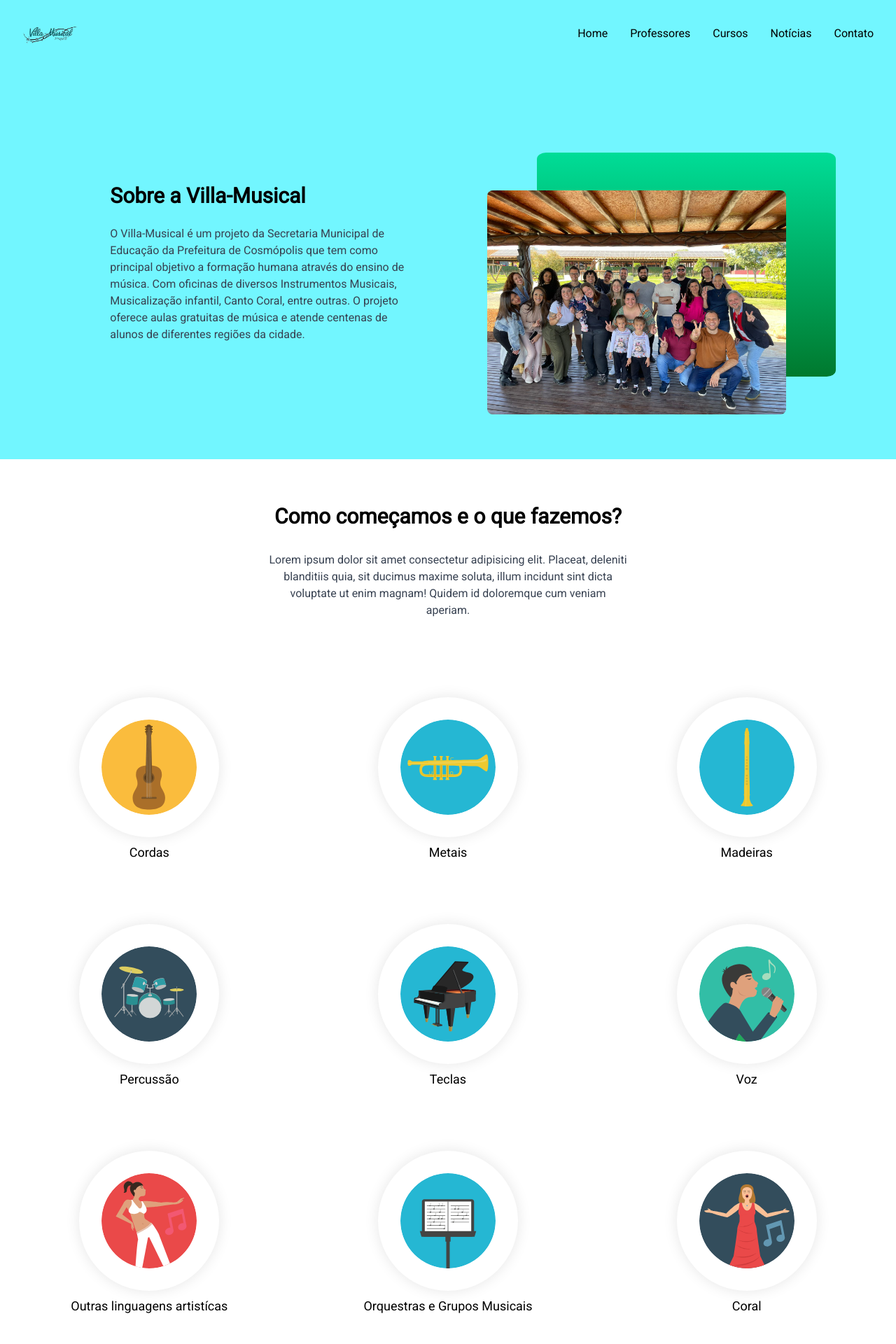
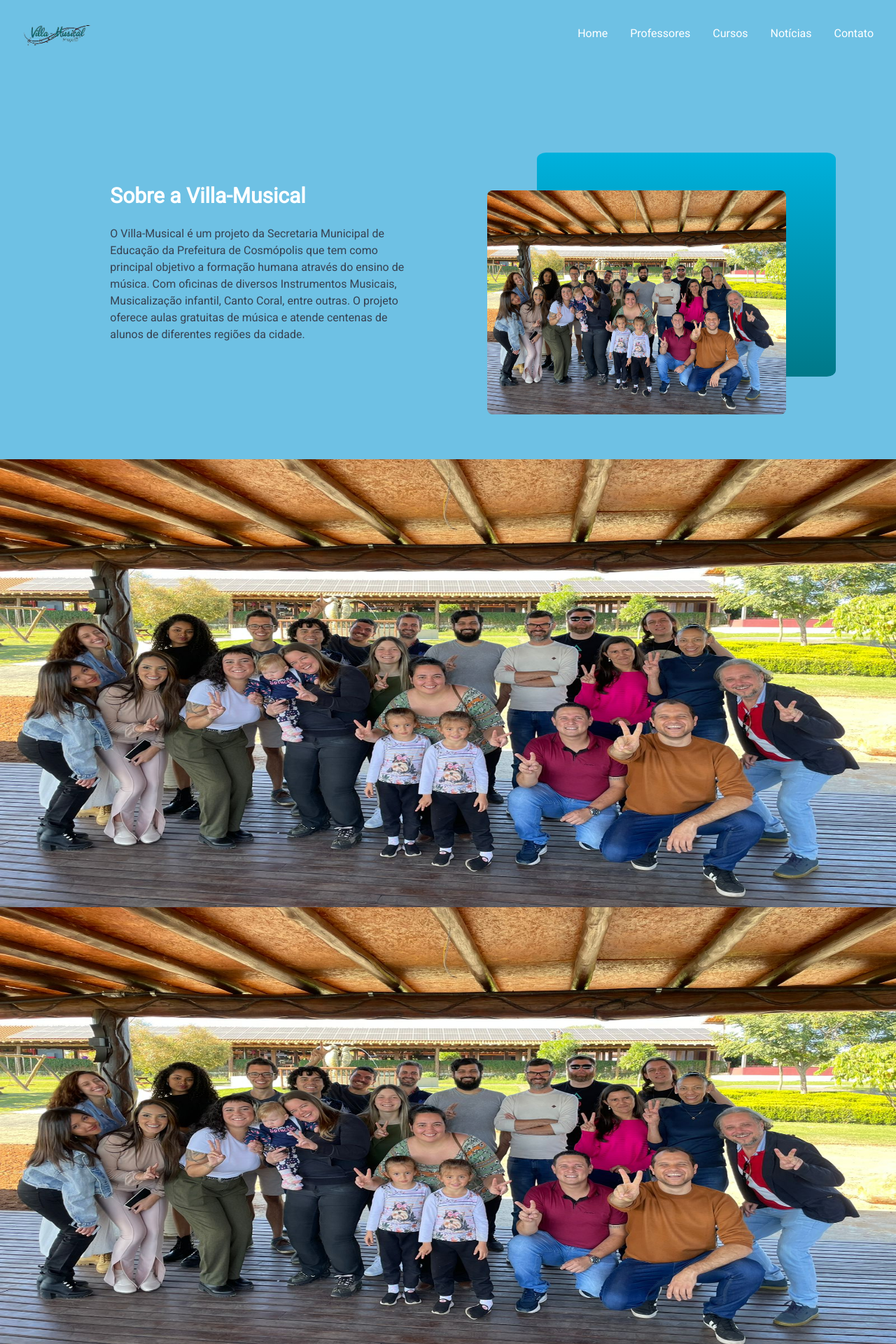
Before and after one commit to Andresa-Alves-Ribeiro/villa-musical, a Next.js app: page / in a window 1280 px wide. Shown: the top 1920 px of the page at 70% size. Built offline with nearby package versions, Linux system fonts and the light colour scheme.

Commit message:
Implementando carousel

```diff
--- a/package.json
+++ b/package.json
@@ -10,11 +10,13 @@
   },
   "dependencies": {
     "autoprefixer": "10.4.14",
+    "bootstrap": "^5.3.0",
     "eslint": "8.42.0",
     "eslint-config-next": "13.4.4",
     "next": "13.4.4",
     "postcss": "8.4.24",
     "react": "18.2.0",
+    "react-bootstrap": "^2.8.0",
     "react-dom": "18.2.0",
     "tailwindcss": "3.3.2"
   }
--- /dev/null
+++ b/src/app/components/carousel/carousel.jsx
@@ -0,0 +1,34 @@
+import Image from 'next/image';
+import Equipe from '../../assets/integrantes.jpeg'
+
+
+export default function Carousel() {
+    return (
+        <div id="carouselExampleIndicators" className="carousel slide" data-ride="carousel">
+            <ol className="carousel-indicators">
+                <li data-target="#carouselExampleIndicators" data-slide-to="0" className="active"></li>
+                <li data-target="#carouselExampleIndicators" data-slide-to="1"></li>
+                <li data-target="#carouselExampleIndicators" data-slide-to="2"></li>
+            </ol>
+            <div className="carousel-inner">
+                <div className="carousel-item active">
+                    <Image className="d-block w-90" src={Equipe} alt="First slide" style={{ height: '80vh' }} />
+                </div>
+                <div className="carousel-item">
+                    <Image className="d-block w-100" src={Equipe} alt="Second slide" style={{ height: '80vh' }} />
+                </div>
+                <div className="carousel-item">
+                    <Image className="d-block w-100" src={Equipe} alt="Third slide" style={{ height: '80vh' }} />
+                </div>
+            </div>
+            <a className="carousel-control-prev" href="#carouselExampleIndicators" role="button" data-slide="prev">
+                <span className="carousel-control-prev-icon" aria-hidden="true"></span>
+                <span className="sr-only">Previous</span>
+            </a>
+            <a className="carousel-control-next" href="#carouselExampleIndicators" role="button" data-slide="next">
+                <span className="carousel-control-next-icon" aria-hidden="true"></span>
+                <span className="sr-only">Next</span>
+            </a>
+        </div>
+    )
+}
--- a/src/app/components/header/header.jsx
+++ b/src/app/components/header/header.jsx
@@ -6,7 +6,7 @@ export default function Header() {
     return (
         <header className="flex justify-between items-center w-full h-24 text-md">
             <div className="pl-8">
-                <Image src={Logo} width={80} height={60} alt="Logo do Villa Musical" className="logo" href="/" />
+                <Image src={Logo} width={100} height={100} alt="Logo do Villa Musical" className="logo" href="/" />
             </div>
 
             <nav className="flex mr-8 gap-8">
--- a/src/app/globals.css
+++ b/src/app/globals.css
@@ -21,8 +21,13 @@ html {
 }
 
 body {
-  background-color: #72f6ff;
+  background-color: #6EC1E4;
+  color: rgb(255, 255, 255);
   //background-color: hsl(0 0% 98%);
+}
+
+p {
+  white-space: pre-line;
 }
 
 .container-sobre img {
@@ -32,6 +37,8 @@ body {
   box-shadow: 0px 0px 20px rgba(0, 0, 0, 0.1);
 }
 
+
+
 .custom-link::after {
   content: "";
   position: absolute;
@@ -39,7 +46,7 @@ body {
   bottom: 0;
   width: 100%;
   height: 2px;
-  background-color: #3cff00;
+  background-color: #00eeff;
   transform: scaleX(0);
   transition: transform 0.3s;
 }
@@ -52,7 +59,7 @@ body {
     content: '';
     height: 100%;
     width: 100%;
-    background-image: linear-gradient(to top, #00792e 0%, #00dd97 100%);
+    background-image: linear-gradient(to top, #007888 0%, #00b1dd 100%);
     position: absolute;
     border-radius: 3%;
     top: -16.8%;
--- a/src/app/page.jsx
+++ b/src/app/page.jsx
@@ -1,3 +1,7 @@
+'use client'
+
+import React, { useState } from 'react';
+
 import Image from 'next/image'
 import Header from './components/header/header'
 import Equipe from './assets/integrantes.jpeg'
@@ -8,9 +12,9 @@ import Percussão from './assets/drum.svg'
 import Teclas from './assets/piano.svg'
 import Voz from './assets/voz.svg'
 import Dança from './assets/danca.svg'
-import Linguagens from './assets/libras.svg'
 import Orquestras from './assets/orquestras.svg'
 import Coral from './assets/coral.svg'
+import Carousel from './components/carousel/carousel';
 
 
 export default function Home() {
@@ -38,51 +42,82 @@ export default function Home() {
         </div>
       </section>
 
+      <Carousel />
+
       <section className="bg-white pt-16 pb-16 container-sobre color-green-600">
         <div className="container mx-auto px-4">
-          <h1 className="text-3xl font-bold text-center mb-8">Como começamos e o que fazemos?</h1>
-          <div className="flex flex-col items-center">
-            <p className="text-gray-700 text-center max-w-lg">
-              Lorem ipsum dolor sit amet consectetur adipisicing elit. Placeat, deleniti blanditiis quia, sit ducimus maxime soluta, illum incidunt sint dicta voluptate ut enim magnam! Quidem id doloremque cum veniam aperiam.
+          <h1 className="text-3xl font-bold text-center mb-8 text-gray-900">Quem somos e o que fazemos?</h1>
+          <div className="flex flex-col items-center text-justify">
+            <p className="text-gray-700 mb-8">
+              O <i>Villa-Musical</i> é um projeto da Secretaria Municipal de Educação da Prefeitura de Cosmópolis que tem como principal objetivo a formação humana através do ensino de música. Com oficinas de diversos Instrumentos Musicais, Musicalização infantil, Canto Coral, entre outras, o projeto oferece aulas gratuitas de música e atende centenas de alunos de diferentes regiões da cidade. <br></br>
             </p>
+
+            <p className="text-gray-700 mb-8">
+              Com a promulgação da Lei de n° 11.769 de 2008 – que passou a incluir obrigatoriamente os conteúdos musicais na disciplina de Arte das escolas – a Secretaria de Educação de Cosmópolis rapidamente se organizou para se adequar à Lei. Foi criado, então, no ano de 2009, o Projeto Villa-Musical. Sua principal tarefa na época foi a inclusão de aulas de musicalização infantil com professores especialistas em Educação Musical nas escolas regulares de 1° ao 5° de toda a Rede Municipal. Foram milhares de alunos atendidos semanalmente, o que fez de Cosmópolis uma pioneira no ensino de música, sendo a primeira cidade da região a levar aulas de musicalização infantil de forma sistematizada para a educação básica.
+            </p>
+
+            <p className="text-gray-700 mb-8">
+              Em 2017 o projeto Villa-Musical dá mais um importante passo em seu desenvolvimento, assumindo uma feição, agora, com ênfase em outra modalidade de ensino. Como as escolas passaram a ter as aulas de musicalização como parte da grade curricular com professores efetivos, o Villa-Musical dedicou-se, então, ao ensino específico de instrumentos musicais. As aulas passaram a acontecer em período noturno, na EMEB Educador Paulo Freire, atendendo não apenas crianças, mas também jovens, adultos e idosos que tinham o sonho de estudar música.
+            </p>
+
+            <p className="text-gray-700 mb-14">
+              Em 2021, avançando ainda mais na direção de democratizar o ensino de música na nossa cidade, o “Villa” – como carinhosamente costumamos chamar –, iniciou uma série de novas proposta tendo como destaque principal da criação de grupos musicais como, por exemplo, a Orquestra do Projeto Villa-Musical e o Coral Municipal de Cosmópolis. O projeto também se organiza para levar aulas de musicalização para a Educação Infantil, promovendo a formação humana através da arte para milhares de crianças cosmopolenses a partir dos 3 anos de idade. Estão sendo feitas, ainda, parcerias com a Educação Especial, no objetivo de enriquecer ainda mais as atividades com os alunos atendidos por instituições como Caps Infantil e Cerc, incluindo atividades musicais direcionadas no trabalho com crianças especiais.
+            </p>
+
+            <blockquote className="text-center italic text-gray-500 relative mt-14">
+              <div className="absolute top-0 left-0 transform -translate-x-8 -translate-y-8 text-5xl">
+                &ldquo;
+              </div>
+              A arte e, em especial, a música não é um simples adereço que pode simplesmente ajudar em alguns aspectos da vida das pessoas. Ela é, pelo contrário, um elemento de primeira grandeza na formação dos indivíduos e, por assim dizer, uma condição indispensável ao pleno desenvolvimento humano. Ao longo de seus 12 anos, com milhares de cidadão atendidos e com centenas de apresentações musicais em diferentes partes da cidade, o projeto Villa-Musical, sem dúvida, pode ser considerado como um importante patrimônio educacional e cultural da cidade de Cosmópolis.
+              <div className="absolute bottom-0 right-0 transform translate-x-8 translate-y-8 text-5xl">
+                &rdquo;
+              </div>
+            </blockquote>
+            <br />
+            <span className='mb-14'>Prof. Rafael Beling – Coordenador de Música da Secretaria Municipal de Educação</span>
+
+            <p className="text-gray-700 mt-14 mb-6">
+              São oferecidas as aulas das famílias de instrumentos abaixo de forma gratuita e de qualidade para centenas de alunos:
+            </p>
+
           </div>
 
           <div className="grid grid-cols-3 gap-8 mt-14">
             <div className="flex items-center justify-center flex-col pt-14">
-              <Image src={Cordas} alt="Violão" width={200} height={200}/>
-              <span className="text-lg mt-2">Cordas</span>
+              <Image src={Cordas} alt="Violão" width={200} height={200} />
+              <span className="text-lg mt-6 font-bold">Cordas</span>
             </div>
             <div className="flex items-center justify-center flex-col pt-14">
-              <Image src={Metais} alt="Violão" width={200} height={200}/>
-              <span className="text-lg mt-2">Metais</span>
+              <Image src={Metais} alt="Violão" width={200} height={200} />
+              <span className="text-lg mt-6 font-bold">Metais</span>
             </div>
             <div className="flex items-center justify-center flex-col pt-14">
-              <Image src={Madeiras} alt="Violão" width={200} height={200}/>
-              <span className="text-lg mt-2">Madeiras</span>
+              <Image src={Madeiras} alt="Violão" width={200} height={200} />
+              <span className="text-lg mt-6 font-bold">Madeiras</span>
             </div>
             <div className="flex items-center justify-center flex-col pt-14">
-              <Image src={Percussão} alt="Violão" width={200} height={200}/>
-              <span className="text-lg mt-2">Percussão</span>
+              <Image src={Percussão} alt="Violão" width={200} height={200} />
+              <span className="text-lg mt-6 font-bold">Percussão</span>
             </div>
             <div className="flex items-center justify-center flex-col pt-14">
-              <Image src={Teclas} alt="Violão" width={200} height={200}/>
-              <span className="text-lg mt-2">Teclas</span>
+              <Image src={Teclas} alt="Violão" width={200} height={200} />
+              <span className="text-lg mt-6 font-bold">Teclas</span>
             </div>
             <div className="flex items-center justify-center flex-col pt-14">
-              <Image src={Voz} alt="Violão" width={200} height={200}/>
-              <span className="text-lg mt-2">Voz</span>
+              <Image src={Voz} alt="Violão" width={200} height={200} />
+              <span className="text-lg mt-6 font-bold">Voz</span>
             </div>
             <div className="flex items-center justify-center flex-col pt-14">
-              <Image src={Dança} alt="Violão" width={200} height={200}/>
-              <span className="text-lg mt-2">Outras linguagens artistícas</span>
+              <Image src={Dança} alt="Violão" width={200} height={200} />
+              <span className="text-lg mt-6 font-bold">Outras linguagens artistícas</span>
             </div>
             <div className="flex items-center justify-center flex-col pt-14">
-              <Image src={Orquestras} alt="Violão" width={200} height={200}/>
-              <span className="text-lg mt-2">Orquestras e Grupos Musicais</span>
+              <Image src={Orquestras} alt="Violão" width={200} height={200} />
+              <span className="text-lg mt-6 font-bold">Orquestras e Grupos Musicais</span>
             </div>
             <div className="flex items-center justify-center flex-col pt-14">
-              <Image src={Coral} alt="Violão" width={200} height={200}/>
-              <span className="text-lg mt-2">Coral</span>
+              <Image src={Coral} alt="Violão" width={200} height={200} />
+              <span className="text-lg mt-6 font-bold">Coral</span>
             </div>
           </div>
         </div>
@@ -90,8 +125,8 @@ export default function Home() {
 
       <section>
         <h2>Encontre-nos aqui</h2>
-        <iframe src="https://www.google.com/maps/embed?pb=!1m18!1m12!1m3!1d460.2605009935152!2d-47.193088137240075!3d-22.650656233341664!2m3!1f0!2f0!3f0!3m2!1i1024!2i768!4f13.1!3m3!1m2!1s0x94c8924095697737%3A0x30b9fab2ec543c79!2sR.%20Dr.%20Moacir%20do%20Amaral%2C%2015b%20-%20Jardim%20Bela%20Vista%2C%20Cosm%C3%B3polis%20-%20SP%2C%2013150-000!5e0!3m2!1spt-BR!2sbr!4v1688689271788!5m2!1spt-BR!2sbr" width="800" height="450" style={{ border: 0 }} allowfullscreen="" loading="lazy" referrerpolicy="no-referrer-when-downgrade"></iframe>
+        <iframe src="https://www.google.com/maps/embed?pb=!1m18!1m12!1m3!1d460.2605009935152!2d-47.193088137240075!3d-22.650656233341664!2m3!1f0!2f0!3f0!3m2!1i1024!2i768!4f13.1!3m3!1m2!1s0x94c8924095697737%3A0x30b9fab2ec543c79!2sR.%20Dr.%20Moacir%20do%20Amaral%2C%2015b%20-%20Jardim%20Bela%20Vista%2C%20Cosm%C3%B3polis%20-%20SP%2C%2013150-000!5e0!3m2!1spt-BR!2sbr!4v1688689271788!5m2!1spt-BR!2sbr" width="600" height="450" style={{ border: 0 }} allowfullscreen="" loading="lazy" referrerpolicy="no-referrer-when-downgrade"></iframe>
       </section>
     </main>
-  )
+  );
 }
```
Also changed, not shown: 1 other file (tests, documents, lock files or other folders).
